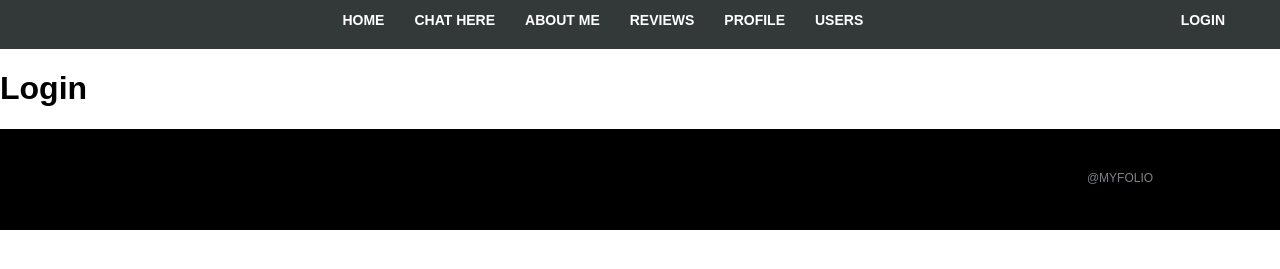
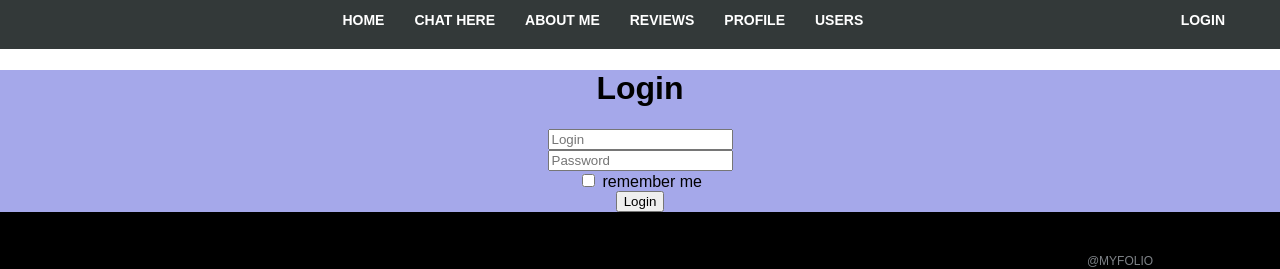
Before and after one commit to Coverman9/app1.0, a React (Create React App) app: page /login in a window 1280 px wide. Shown: the part 323-592 px from the top of the page. Built offline with nearby package versions, Linux system fonts and the light colour scheme; no server answers.

Commit message:
lesson 75

```diff
--- a/package.json
+++ b/package.json
@@ -13,6 +13,7 @@
     "react-router-dom": "^6.3.0",
     "react-scripts": "5.0.1",
     "redux": "^4.2.0",
+    "redux-form": "^8.3.8",
     "redux-thunk": "^2.4.1",
     "web-vitals": "^2.1.4"
   },
--- /dev/null
+++ b/src/components/Login/Login.css
@@ -0,0 +1,4 @@
+.loginForm {
+    text-align: center;
+    background-color: rgba(81, 86, 215, 0.515);
+}
--- a/src/components/Login/Login.jsx
+++ b/src/components/Login/Login.jsx
@@ -1,7 +1,38 @@
 import React from "react";
+import { Field } from "redux-form";
+import { reduxForm } from "redux-form";
+import "./Login.css"
+
+const LoginForm = (props) => {
+   return (
+      <form onSubmit={props.handleSubmit}>
+         <div>
+            <Field placeholder={"Login"} name={"login"} component={"input"}/>
+         </div>
+         <div>
+            <Field placeholder={"Password"} name={"password"} component={"input"} />
+         </div>
+         <div>
+            <Field component={"input"} name={"remember me"} type={"checkbox"} /> remember me
+         </div>
+         <div>
+            <button>Login</button>
+         </div>
+      </form>
+   )
+}
+
+const LoginReduxForm = reduxForm({form: 'login'}) (LoginForm)
 
 const Login = (props) => {
-   return <h1>Login</h1>
+   const onSubmit = (formData) => {
+      console.log(formData);
+   }
+
+   return <div className="loginForm">
+      <h1>Login</h1>
+      <LoginReduxForm onSubmit={onSubmit}/>
+   </div>
 }
 
 export default Login;
--- a/src/components/Profile/Profileinfo/ProfileStatus.jsx
+++ b/src/components/Profile/Profileinfo/ProfileStatus.jsx
@@ -25,6 +25,15 @@ class ProfileStatus extends React.Component {
         })
     }
 
+    componentDidUpdate(prevProps, prevState) {
+        if (prevProps.status !== this.props.status) {
+            this.setState({
+                status: this.props.status
+            })
+        }
+        console.log("upd");
+    }
+
     render() {
         return (
             <div>
--- a/src/redux/redux-store.js
+++ b/src/redux/redux-store.js
@@ -5,14 +5,15 @@ import profileReducer from "./profile-reducer";
 import reviewsReducer from "./reviews-reducer";
 import usersReducer from "./users-reducer";
 import thunkMiddleware from "redux-thunk";
-
+import {reducer as formReducer} from "redux-form";
 
 let reducers = combineReducers({
     chatHere : chatReducer,
     reviews : reviewsReducer,
     usersPage : usersReducer,
     profilePage: profileReducer,
-    auth: authReducer
+    auth: authReducer,
+    form: formReducer
 });
 
 let store = legacy_createStore(reducers, applyMiddleware(thunkMiddleware));
```
Also changed, not shown: 1 other file (tests, documents, lock files or other folders).
